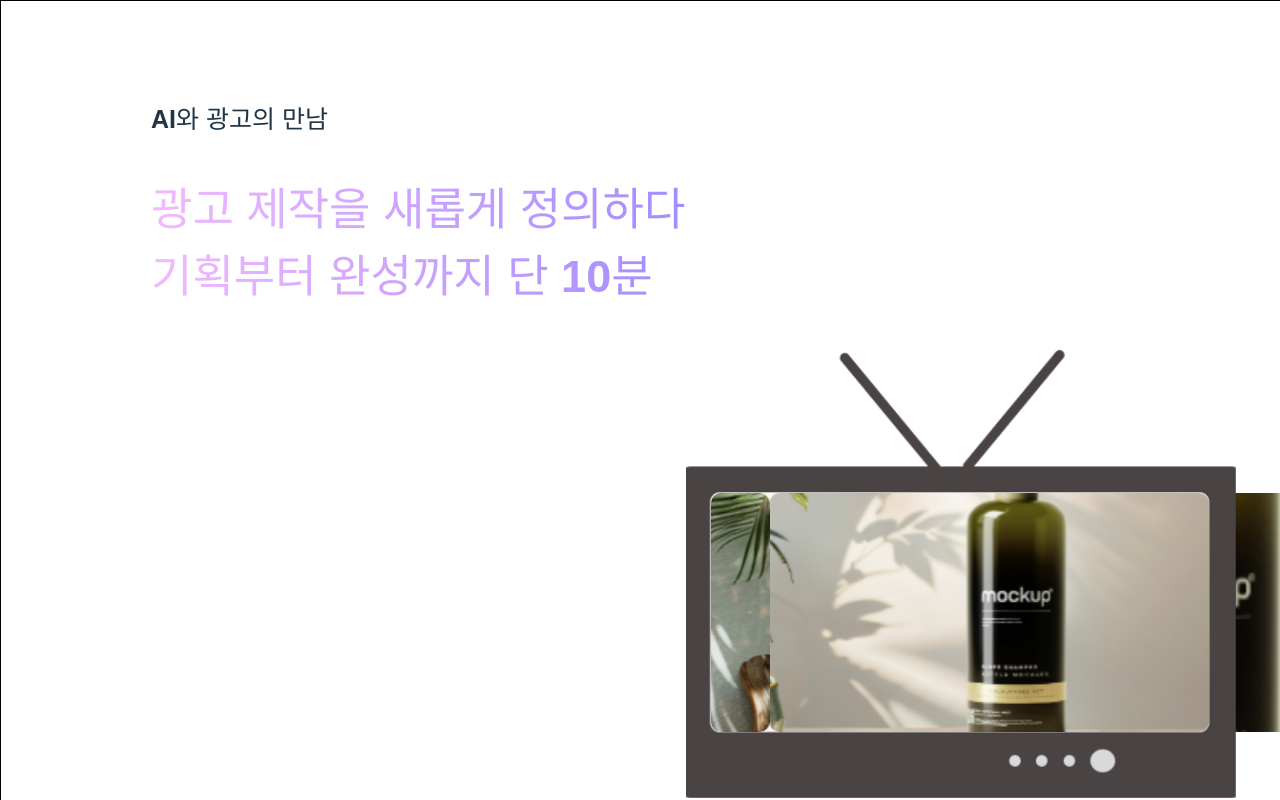
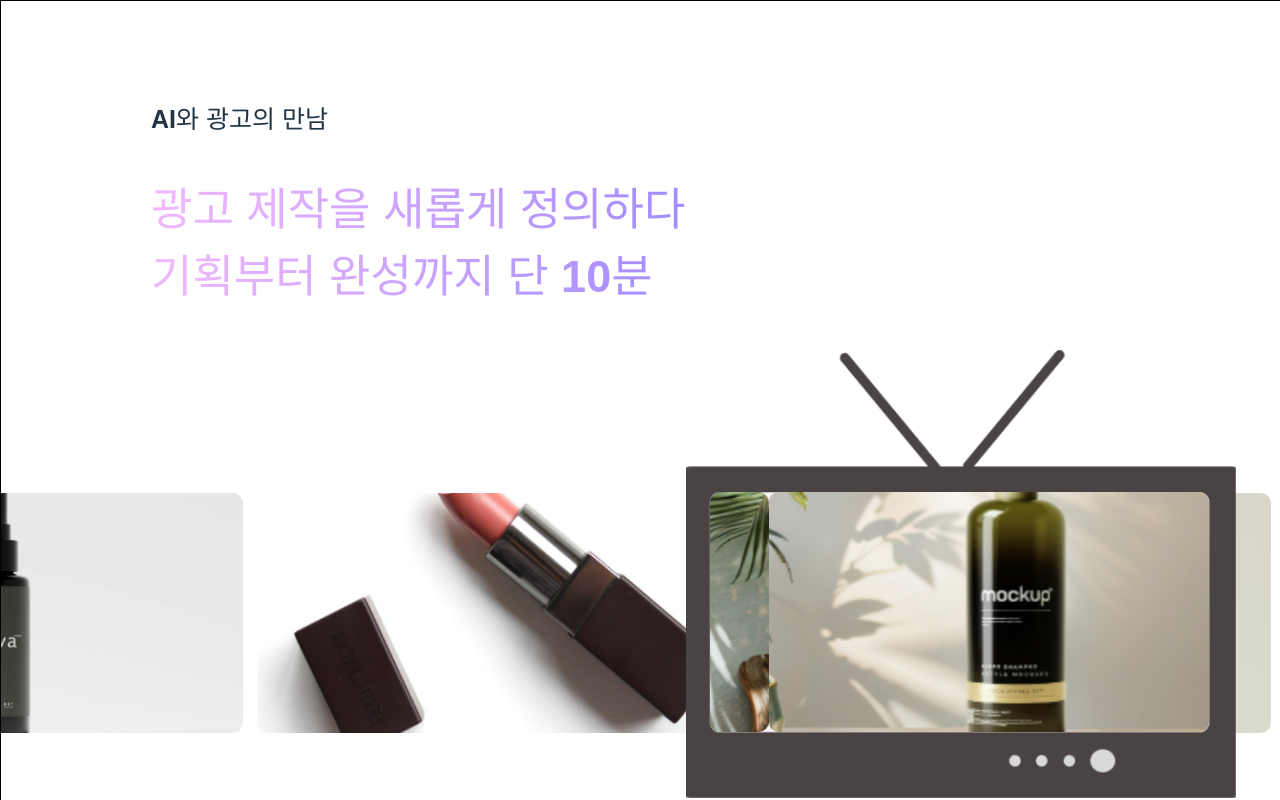
Before and after one commit to Capstone-AdCanvas/frontend, a React (Vite) app: page /OnBoarding in a window 1280 px wide. Built offline with nearby package versions, Linux system fonts and the light colour scheme; a web font is replaced by a local one.

Commit message:
design: 온보딩페이지1 퍼블리싱 완료

```diff
--- a/src/pages/OnBoarding/Page1/OnBoardingPage1.css
+++ b/src/pages/OnBoarding/Page1/OnBoardingPage1.css
@@ -26,23 +26,7 @@
   color: transparent; /* 혹시 모를 fallback */
 }
 
-/*.onboardingPage1__content {
-  width: 100%;
-  height: 450px;
-  display: flex;
-  justify-content: center;
-  border: 1px solid red;
-}
- .onboardingPage1__content__container {
-  width: 550px;
-  height: 450px;
-}
-.onboardingPage1__content__container > img {
-  width: 100%;
-  height: 100%;
-  object-fit: cover;
-} */
-/* 전체 콘텐츠 */
+/* 전체 콘텐츠 영역 */
 .onboardingPage1__content {
   position: relative;
   width: 100%;
@@ -52,72 +36,85 @@
   justify-content: center;
   align-items: center;
 }
-
-/* 바깥 Swiper 위치 */
+/* 바깥 Swiper 래퍼 */
 .outer-swiper-wrapper {
   position: absolute;
   top: 145px;
   left: 0;
   width: 100%;
-  height: 239px;
+  height: 240px;
   z-index: 1;
-  pointer-events: none; /* 사용자 클릭 방지 */
+  pointer-events: none;
+  overflow: hidden;
 }
-
+/* Swiper 기본 크기 */
 .outer-swiper {
   width: 100%;
   height: 100%;
 }
-
+/* 각 SwiperSlide를 자동 너비로 설정 */
+.outer-swiper-slide {
+  width: auto !important; /* 자동 슬라이드 너비 */
+}
+/* 이미지 wrapper */
 .outer-slide {
   display: flex;
   justify-content: center;
   align-items: center;
-  width: 100%;
   height: 100%;
 }
-
+/* 이미지 스타일 */
 .outer-slide img {
-  width: 498px;
-  height: 239px;
+  width: 499px;
+  height: 240px;
   object-fit: cover;
   border-radius: 10px;
 }
 
-/* TV 프레임 */
+/* TV 프레임 전체 */
 .tv-frame {
   position: relative;
   width: 550px;
   height: 450px;
   z-index: 2;
 }
-
+/* TV 외곽 이미지 */
 .tv-frame__image {
   width: 100%;
   height: 100%;
   object-fit: cover;
-  display: block;
 }
-
+/* TV 안의 화면 */
 .tv-screen {
   position: absolute;
-  top: 145px;
-  left: 25px;
-  width: 498px;
-  height: 239px;
+  top: 144px;
+  left: 24px;
+  width: 499px;
+  height: 240px;
   overflow: hidden;
   border-radius: 10px;
   z-index: 3;
 }
-
+/* TV 내부 Swiper */
 .tv-swiper {
   width: 100%;
   height: 100%;
 }
-
+/* TV 내부 이미지 */
 .tv-img {
   width: 100%;
   height: 100%;
   object-fit: cover;
   border-radius: 10px;
 }
+
+.fade-in {
+  opacity: 1;
+  transform: translateY(0);
+  transition: opacity 1s ease, transform 1s ease;
+}
+.fade-out {
+  opacity: 0;
+  transform: translateY(50px);
+  transition: opacity 1s ease, transform 1s ease;
+}
--- a/src/pages/OnBoarding/Page1/OnBoardingPage1.jsx
+++ b/src/pages/OnBoarding/Page1/OnBoardingPage1.jsx
@@ -1,4 +1,4 @@
-import React, { useState } from "react";
+import React, { useEffect, useRef, useState } from "react";
 import "./OnBoardingPage1.css";
 import { Swiper, SwiperSlide } from "swiper/react";
 import "swiper/css"; // 기본 스타일 import
@@ -27,8 +27,35 @@ const slides = [
 const OnBoardingPage1 = () => {
   const [activeIndex, setActiveIndex] = useState(0);
 
+  /* 페이지 fade-in, fade-out하는 코드 */
+  const sectionRef = useRef(null);
+  const [inView, setInView] = useState(false);
+
+  useEffect(() => {
+    const observer = new IntersectionObserver(
+      ([entry]) => {
+        setInView(entry.isIntersecting);
+      },
+      { threshold: 0.5 }
+    );
+
+    if (sectionRef.current) {
+      observer.observe(sectionRef.current);
+    }
+
+    return () => {
+      if (sectionRef.current) {
+        observer.unobserve(sectionRef.current);
+      }
+    };
+  }, []);
+  /* 페이지 fade-in, fade-out하는 코드 */
+
   return (
-    <article className="onboardingPage1">
+    <article
+      ref={sectionRef}
+      className={`onboardingPage1 ${inView ? "fade-in" : "fade-out"}`}
+    >
       <div className="onboardingPage1__title">
         <span>AI와 광고의 만남</span>
         <h2>
@@ -39,18 +66,24 @@ const OnBoardingPage1 = () => {
       </div>
 
       <div className="onboardingPage1__content">
-        {/* 바깥 이미지 트랙 - Swiper */}
+        {/* 바깥 이미지 트랙 - 여러 장 슬라이드 */}
         <div className="outer-swiper-wrapper">
           <Swiper
             modules={[Autoplay]}
             autoplay={{ delay: 2500, disableOnInteraction: false }}
             speed={5000}
             loop={true}
-            slidesPerView={1}
+            slidesPerView="auto"
+            centeredSlides={true}
+            spaceBetween={15}
+            allowTouchMove={false}
             className="outer-swiper"
           >
             {slides.map((slide, index) => (
-              <SwiperSlide key={`outer-${index}`}>
+              <SwiperSlide
+                className="outer-swiper-slide"
+                key={`outer-${index}`}
+              >
                 <div className="outer-slide">
                   <img src={slide.img1} alt={`outer-img-${index}`} />
                 </div>
@@ -70,6 +103,7 @@ const OnBoardingPage1 = () => {
               loop={true}
               slidesPerView={1}
               onSlideChange={(swiper) => setActiveIndex(swiper.realIndex)}
+              allowTouchMove={false}
               className="tv-swiper"
             >
               {slides.map((slide, index) => (
```
